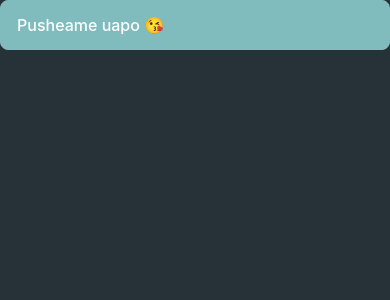
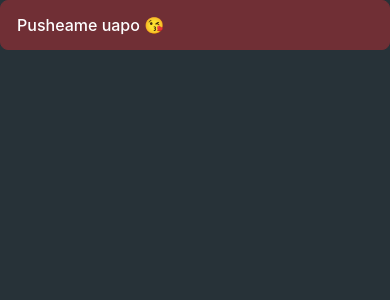
Before and after one commit to Naisroan/gym-native, a React Native app: screen / in a window 390 px wide. Shown: the top 300 px of the page. Built offline with nearby package versions, Linux system fonts and the light colour scheme.

Commit message:
Change primary colors

```diff
--- a/src/themes/theme.ts
+++ b/src/themes/theme.ts
@@ -2,13 +2,13 @@ import { ColorSchema, ThemeType } from "types"
 
 const PRIMARY_DARK_STYLES = {
 	BG_COLOR: '#273238',
-	PRIMARY_COLOR: '#80BCBD',
+	PRIMARY_COLOR: '#702f35',
 	TEXT_COLOR: 'white'
 }
 
 const PRIMARY_LIGHT_STYLES = {
 	BG_COLOR: '#FFFFFF',
-	PRIMARY_COLOR: '#80BCBD',
+	PRIMARY_COLOR: '#da7350',
 	TEXT_COLOR: '#181818'
 }
 
```
